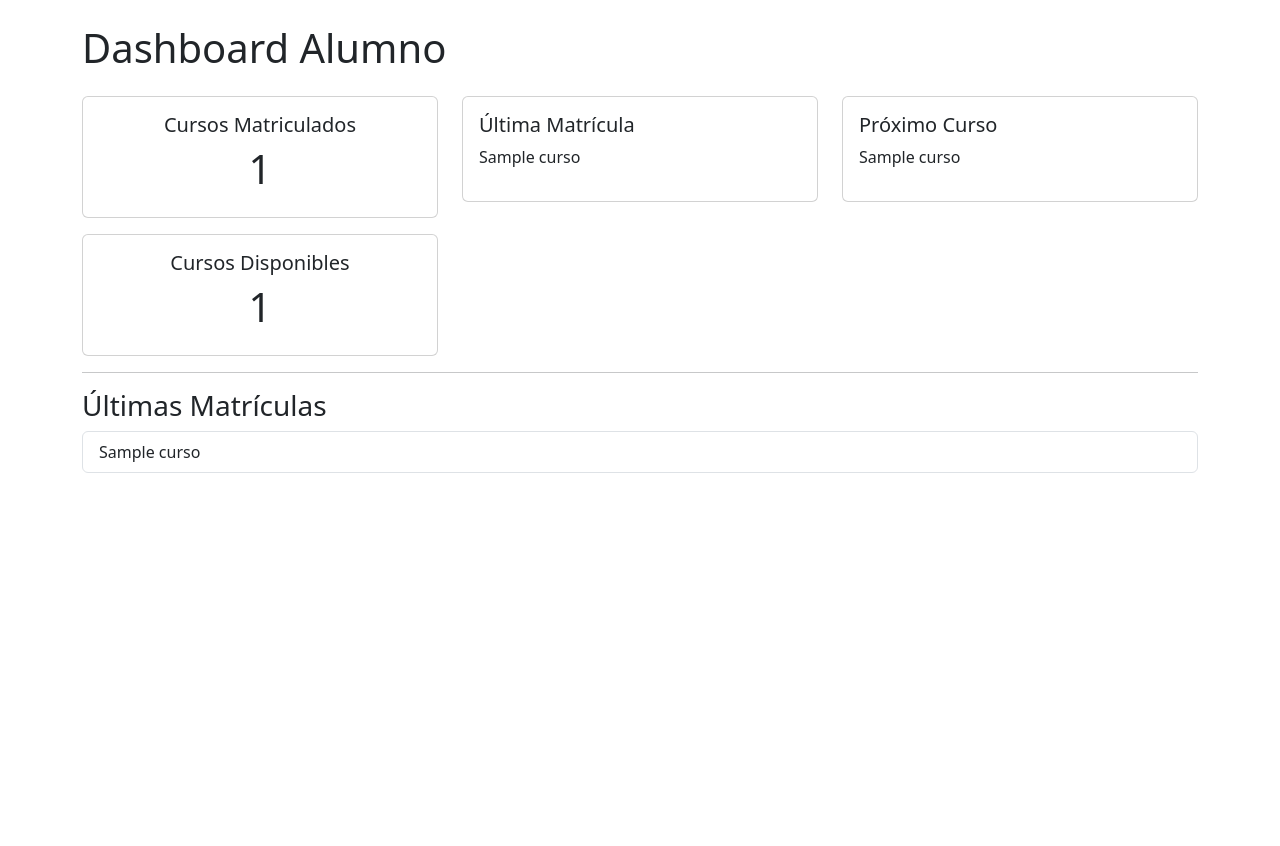
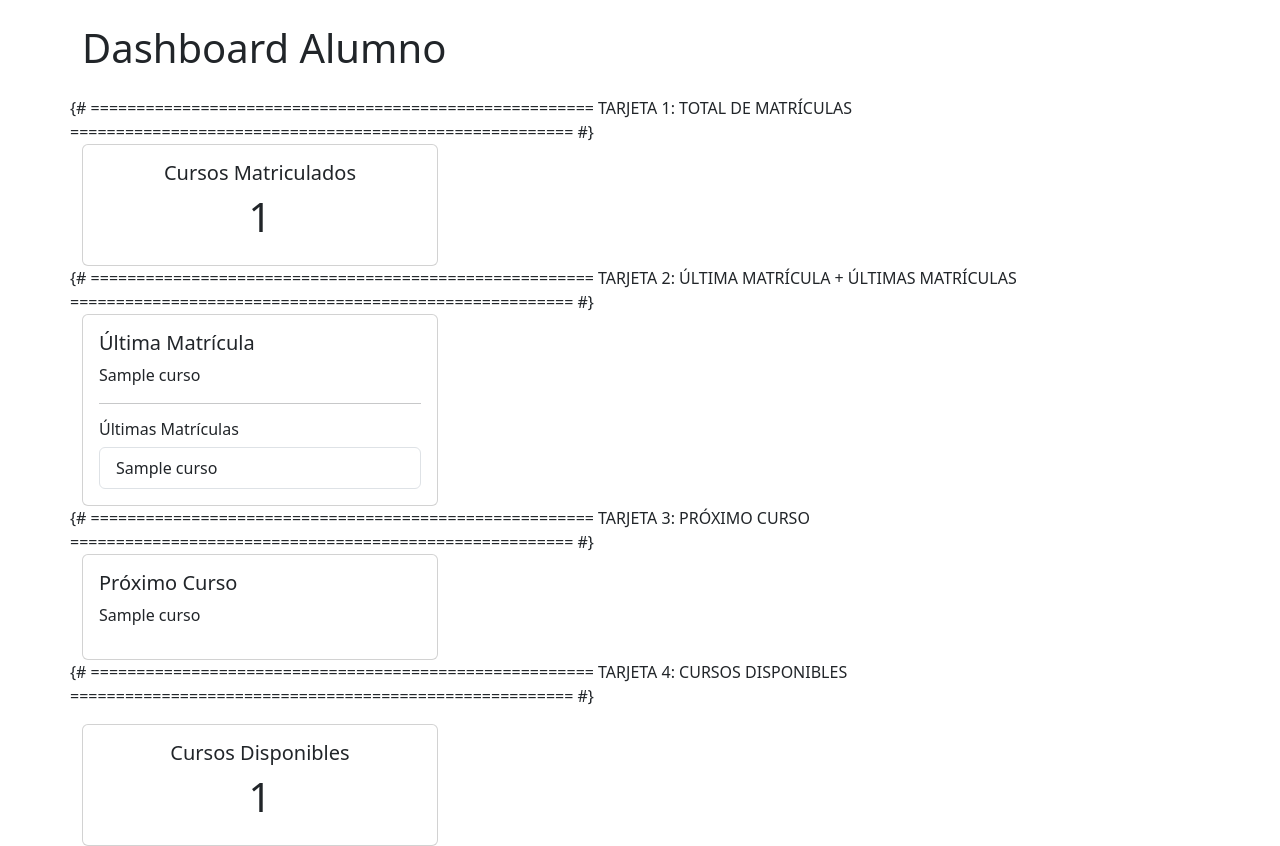
Before and after one commit to DannoEery/gestion_formacion, a Django app: page /matriculas/dashboard/ in a window 1280 px wide. Shown: the part 56-902 px from the top of the page. Before the commit the page ends 529 px from the top, so only its background shows below. Run offline with Django 5.2, Linux system fonts and the light colour scheme; a user stored in the database is signed in; tables that the repository leaves empty hold one stand-in row (values such as "Sample post"); parts of the project's set-up code (start-up, migrations or seed data) failed here and were passed over; some libraries are stand-ins or nearby versions.

Commit message:
Añadido

```diff
--- a/templates/matriculas/dashboard.html
+++ b/templates/matriculas/dashboard.html
@@ -8,6 +8,7 @@ Dashboard
 
 {# Define el contenido principal que se inyectará en la plantilla base #}
 {% block content %}
+
 <h1 class="mb-4">
     Dashboard Alumno
 </h1>
@@ -15,54 +16,133 @@ Dashboard
 {# Contenedor principal de Bootstrap en formato de fila para organizar las tarjetas #}
 <div class="row">
 
-    {# Primera columna: Tarjeta para el contador total de matrículas #}
+    {# =======================================================
+       TARJETA 1: TOTAL DE MATRÍCULAS
+       ======================================================= #}
     <div class="col-md-4">
+
         <div class="card text-center">
+
             <div class="card-body">
+
                 <h5>
                     Cursos Matriculados
                 </h5>
+
                 <h1>
                     {{ total_matriculas }}
                 </h1>
+
             </div>
+
         </div>
+
     </div>
 
-    {# Segunda columna: Tarjeta para el nombre del curso de la última matrícula #}
+    {# =======================================================
+       TARJETA 2: ÚLTIMA MATRÍCULA + ÚLTIMAS MATRÍCULAS
+       ======================================================= #}
     <div class="col-md-4">
+
         <div class="card">
+
             <div class="card-body">
-                <h5>Última Matrícula</h5>
+
+                {# Título de la sección #}
+                <h5>
+                    Última Matrícula
+                </h5>
+
+                {# Muestra la última matrícula realizada por el alumno #}
                 <p>
+
                     {% if ultima_matricula %}
-                    {{ ultima_matricula.curso.nombre }}
+
+                        {{ ultima_matricula.curso.nombre }}
+
                     {% else %}
-                    Sin datos
+
+                        Sin datos
+
                     {% endif %}
+
                 </p>
+
+                <hr>
+
+                {# Listado de las últimas matrículas realizadas #}
+                <h6>
+                    Últimas Matrículas
+                </h6>
+
+                <ul class="list-group">
+
+                    {% for matricula in ultimas_matriculas %}
+
+                    <li class="list-group-item">
+
+                        {{ matricula.curso.nombre }}
+
+                    </li>
+
+                    {% empty %}
+
+                    <li class="list-group-item">
+
+                        No hay matrículas.
+
+                    </li>
+
+                    {% endfor %}
+
+                </ul>
+
             </div>
+
         </div>
+
     </div>
 
-    {# Tercera columna: Tarjeta para el nombre del próximo curso a comenzar #}
+    {# =======================================================
+       TARJETA 3: PRÓXIMO CURSO
+       ======================================================= #}
     <div class="col-md-4">
+
         <div class="card">
+
             <div class="card-body">
-                <h5>Próximo Curso</h5>
+
+                <h5>
+                    Próximo Curso
+                </h5>
+
                 <p>
+
                     {% if proximo_curso %}
-                    {{ proximo_curso.nombre }}
+
+                        {{ proximo_curso.nombre }}
+
                     {% else %}
-                    Sin datos
+
+                        Sin datos
+
                     {% endif %}
+
                 </p>
+
             </div>
+
         </div>
+
     </div>
 
+    {# =======================================================
+       TARJETA 4: CURSOS DISPONIBLES
+       ======================================================= #}
     <div class="col-md-4 mt-3">
+
         <div class="card text-center">
+
             <div class="card-body">
 
                 <h5>
@@ -74,33 +154,11 @@ Dashboard
                 </h1>
 
             </div>
+
         </div>
+
     </div>
 
 </div>
 
-<hr>
-
-<h3>
-    Últimas Matrículas
-</h3>
-
-<ul class="list-group">
-
-    {% for matricula in ultimas_matriculas %}
-
-    <li class="list-group-item">
-        {{ matricula.curso.nombre }}
-    </li>
-
-    {% empty %}
-
-    <li class="list-group-item">
-        No hay matrículas.
-    </li>
-
-    {% endfor %}
-
-</ul>
-
 {% endblock %}
```
